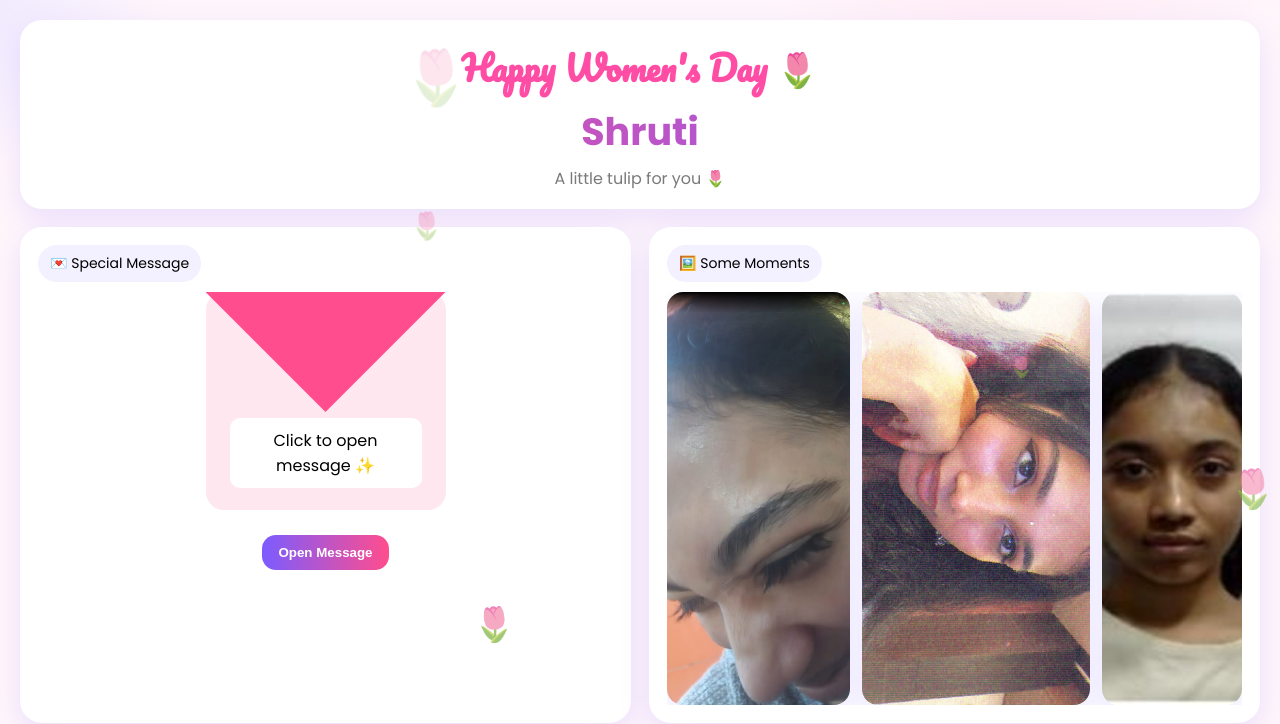
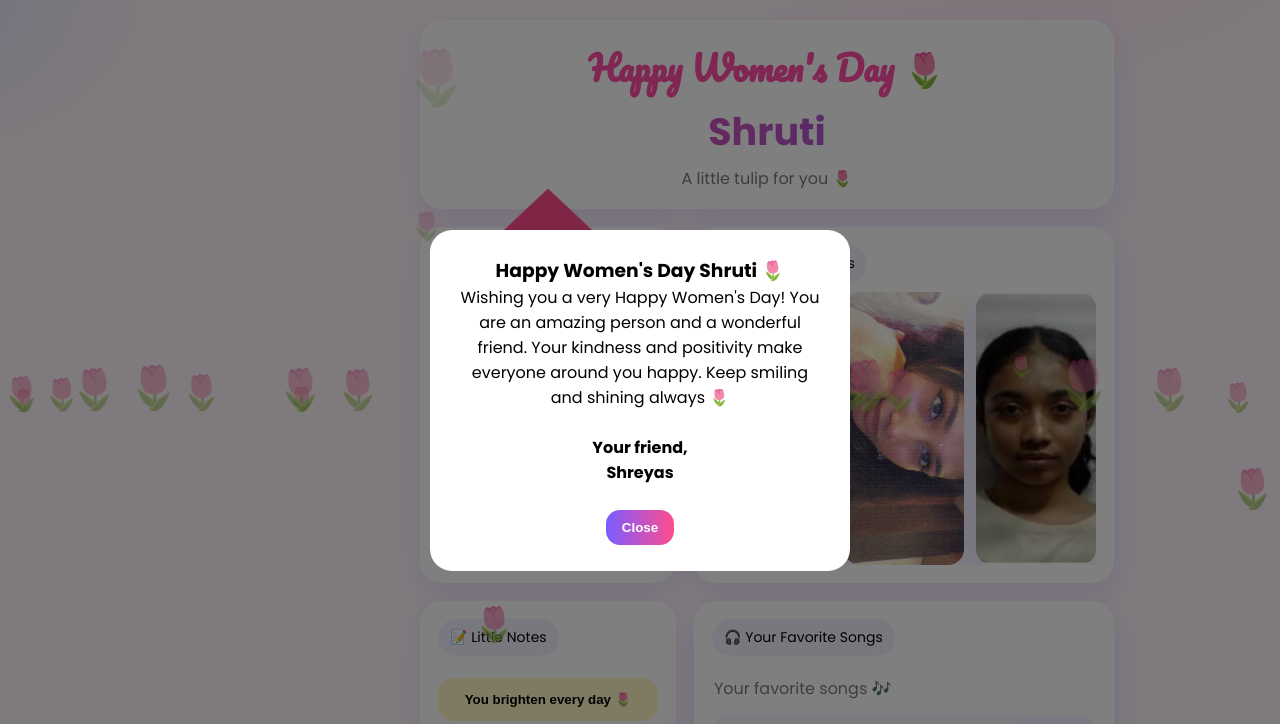
Before and after one commit to midgodog/shruti-womens-day, a plain HTML site: page surprise.html in a window 1280 px wide. Both pictures are taken after a click on the button "Open Message". Shown: the top 724 px of the page. Drawn offline with Linux system fonts and the light colour scheme.

Commit message:
Update surprise.html

```diff
--- a/surprise.html
+++ b/surprise.html
@@ -2,8 +2,7 @@
 <html lang="en">
 <head>
 <meta charset="utf-8">
-
-<meta name="viewport" content="width=device-width, initial-scale=1, viewport-fit=cover">
+<meta name="viewport" content="width=device-width, initial-scale=1">
 
 <title>Happy Women's Day Shruti 🌷</title>
 
@@ -16,14 +15,10 @@ box-sizing:border-box;
 margin:0;
 padding:0;
 }
-html {
-font-size:16px;
-}
+
 html,body{
 width:100%;
-max-width:100%;
 overflow-x:hidden;
-touch-action:pan-x pan-y pinch-zoom;
 font-family:'Poppins',sans-serif;
 }
 
@@ -43,9 +38,6 @@ background:
 radial-gradient(600px 400px at 80% -10%, #ffe5f2 20%, transparent 60%),
 radial-gradient(500px 300px at -10% 0%, #efe9ff 20%, transparent 60%),
 var(--bg);
-
-background-repeat:no-repeat;
-background-size:cover;
 }
 
 /* floating tulips */
@@ -68,7 +60,7 @@ opacity:0;
 
 .container{
 width:100%;
-max-width:100%;
+max-width:480px;
 margin:auto;
 padding:20px;
 }
@@ -80,9 +72,11 @@ display:grid;
 gap:18px;
 }
 
-@media(min-width:600px){
+@media(min-width:700px){
 .grid{
 grid-template-columns:1fr 1fr;
+max-width:900px;
+margin:auto;
 }
 }
 
@@ -133,7 +127,7 @@ color:#7a7a7a;
 /* ENVELOPE */
 
 .envelope{
-width:240px;
+width:220px;
 margin:auto;
 position:relative;
 aspect-ratio:1.1/1;
@@ -209,11 +203,10 @@ font-weight:600;
 display:flex;
 gap:12px;
 overflow-x:auto;
-max-width:100%;
 }
 
 .imgcard{
-min-width:140px;
+min-width:120px;
 border-radius:16px;
 overflow:hidden;
 box-shadow:var(--shadow);
@@ -264,7 +257,6 @@ place-items:center;
 background:rgba(0,0,0,.5);
 z-index:10;
 padding:20px;
-touch-action:auto;
 }
 
 .modal.open{
@@ -275,35 +267,9 @@ display:grid;
 background:white;
 border-radius:22px;
 padding:26px;
-max-width:500px;
+max-width:420px;
 width:100%;
 text-align:center;
-}
-
-/* MOBILE */
-
-@media(max-width:600px){
-
-.container{
-padding:15px;
-}
-
-.title-card h1{
-font-size:28px;
-}
-
-.title-card h2{
-font-size:32px;
-}
-
-.envelope{
-width:220px;
-}
-
-.imgcard{
-min-width:120px;
-}
-
 }
 
 </style>
@@ -415,6 +381,32 @@ Made with 🌷 by Miduuu
 
 </div>
 
+<div class="modal" id="letterModal">
+
+<div class="paper">
+
+<h3>Happy Women's Day Shruti 🌷</h3>
+
+<p>
+Wishing you a very Happy Women's Day!
+You are an amazing person and a wonderful friend.
+Your kindness and positivity make everyone around you happy.
+
+Keep smiling and shining always 🌷
+</p>
+
+<br>
+
+<b>Your friend,<br>Shreyas</b>
+
+<br><br>
+
+<button class="btn" id="closeModal">Close</button>
+
+</div>
+
+</div>
+
 <script>
 
 const envelope=document.getElementById("envelope")
@@ -423,16 +415,43 @@ const modal=document.getElementById("letterModal")
 const closeModal=document.getElementById("closeModal")
 
 function createTulip(){
+
 const tulip=document.createElement("span")
 tulip.className="tulip"
 tulip.innerHTML="🌷"
+
 tulip.style.left=Math.random()*100+"vw"
 tulip.style.fontSize=(16+Math.random()*24)+"px"
+
 document.body.appendChild(tulip)
+
 setTimeout(()=>tulip.remove(),5000)
+
 }
 
 setInterval(createTulip,700)
+
+function burstTulips(){
+for(let i=0;i<20;i++){createTulip()}
+}
+
+function openEnvelope(){
+
+envelope.classList.add("env-open")
+
+setTimeout(()=>{
+modal.classList.add("open")
+burstTulips()
+},600)
+
+}
+
+envelope.onclick=openEnvelope
+openBtn.onclick=openEnvelope
+
+closeModal.onclick=()=>{
+modal.classList.remove("open")
+}
 
 </script>
 
```
